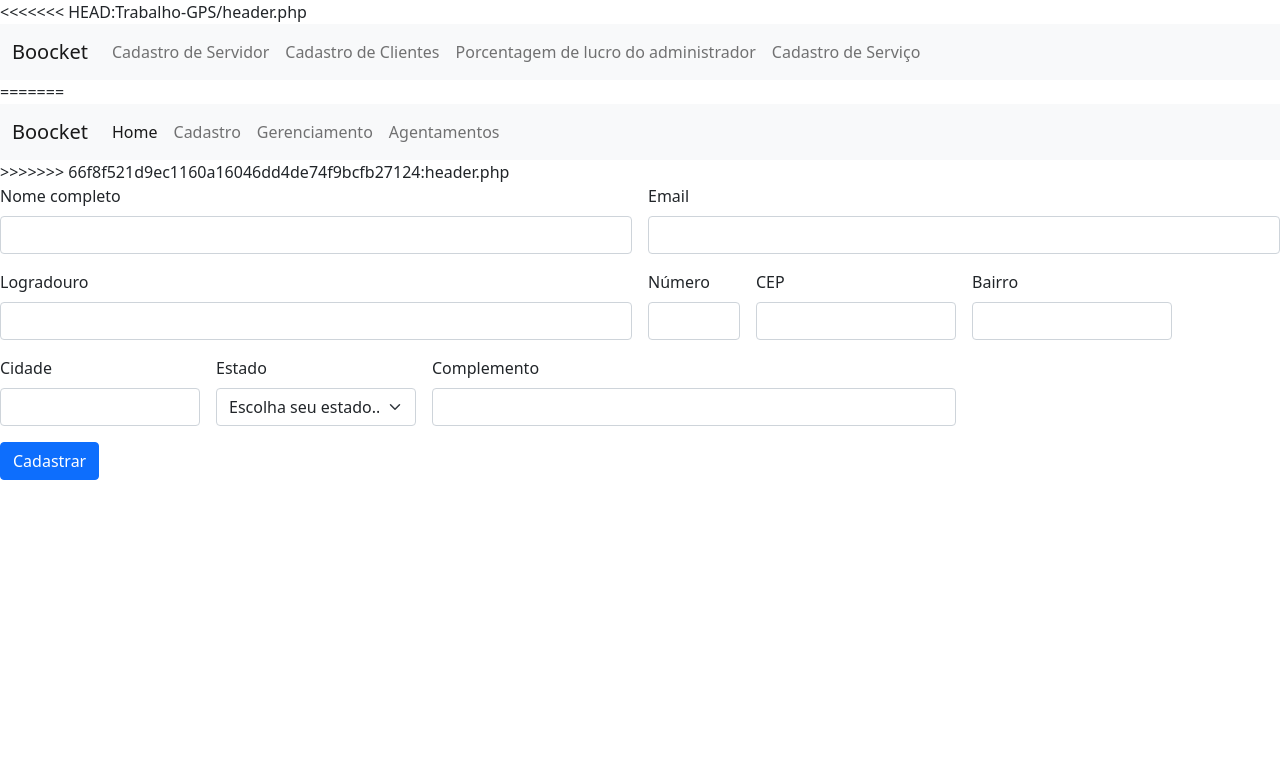
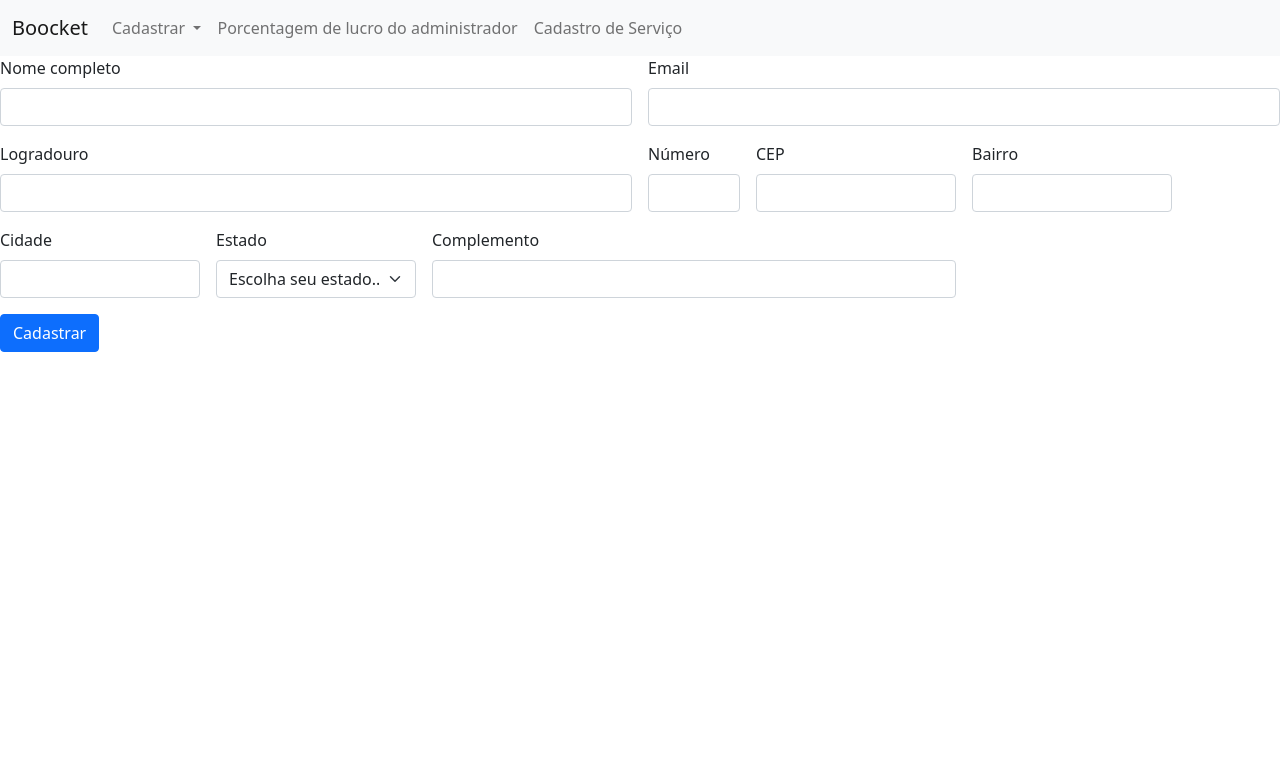
Before and after one commit to RebecaSRodrigues/Trabalho-GPS, a PHP site: page /cadastroServidor.php in a window 1280 px wide. Shown: the top 783 px of the page. Run offline with PHP 8.4, Linux system fonts and the light colour scheme.

Commit message:
dropdown Cadastro

```diff
--- a/header.php
+++ b/header.php
@@ -1,4 +1,3 @@
-<<<<<<< HEAD:Trabalho-GPS/header.php
 <html lang="pt-br">
 
 <head>
@@ -20,8 +19,16 @@
             </button>
             <div class="collapse navbar-collapse" id="navbarNavAltMarkup">
             <div class="navbar-nav">
-                <a class="nav-link" href="cadastroServidor.php">Cadastro de Servidor</a>
-                <a class="nav-link" href="#">Cadastro de Clientes</a>
+                <li class="nav-item dropdown">
+                <a class="nav-link dropdown-toggle" href="#" id="navbarDropdown" role="button" data-bs-toggle="dropdown" aria-expanded="false">
+                    Cadastrar
+                </a>
+                <ul class="dropdown-menu" aria-labelledby="navbarDropdown">
+                    <li><a class="dropdown-item" href="#">Cadastro de Servidor</a></li>
+                    <li><a class="dropdown-item" href="#">Cadastro de Clientes</a></li>
+                    <li><a class="dropdown-item" href="#">Cadastro de Serviço</a></li>
+                </ul>
+                </li>
                 <a class="nav-link" href="#">Porcentagem de lucro do administrador</a>
                 <a class="nav-link" href="#">Cadastro de Serviço</a>
             </div>
@@ -29,38 +36,3 @@
         </div>
         </nav>
     </header>
-=======
-<html lang="pt-br">
-
-<head>
-    <meta charset="UTF-8">
-    <meta http-equiv="X-UA-Compatible" content="IE=edge">
-    <meta name="viewport" content="width=device-width, initial-scale=1.0">
-    <link rel="stylesheet" href="assets/css/style.css">
-    <link href="https://cdn.jsdelivr.net/npm/bootstrap@5.0.1/dist/css/bootstrap.min.css" rel="stylesheet" integrity="sha384-+0n0xVW2eSR5OomGNYDnhzAbDsOXxcvSN1TPprVMTNDbiYZCxYbOOl7+AMvyTG2x" crossorigin="anonymous">
-    <title>Trabalho GPS</title>
-</head>
-<script src="https://cdn.jsdelivr.net/npm/bootstrap@5.0.1/dist/js/bootstrap.min.js" integrity="sha384-Atwg2Pkwv9vp0ygtn1JAojH0nYbwNJLPhwyoVbhoPwBhjQPR5VtM2+xf0Uwh9KtT" crossorigin="anonymous"></script>
-<body>
-    <header>
-        <nav class="navbar navbar-expand-lg navbar-light bg-light">
-        <div class="container-fluid">
-            <a class="navbar-brand" href="home.php">Boocket</a>
-            <button class="navbar-toggler" type="button" data-bs-toggle="collapse" data-bs-target="#navbarNavAltMarkup" aria-controls="navbarNavAltMarkup" aria-expanded="false" aria-label="Toggle navigation">
-            <span class="navbar-toggler-icon"></span>
-            </button>
-            <div class="collapse navbar-collapse" id="navbarNavAltMarkup">
-            <div class="navbar-nav">
-                <a class="nav-link active" aria-current="page" href="home.php">Home</a>
-                <a class="nav-link" href="#">Cadastro</a>
-                <a class="nav-link" href="#">Gerenciamento</a>
-                <a class="nav-link" href="#">Agentamentos</a>
-            </div>
-            </div>
-        </div>
-        </nav>
-    </header>
-
-
-
->>>>>>> 66f8f521d9ec1160a16046dd4de74f9bcfb27124:header.php
```
